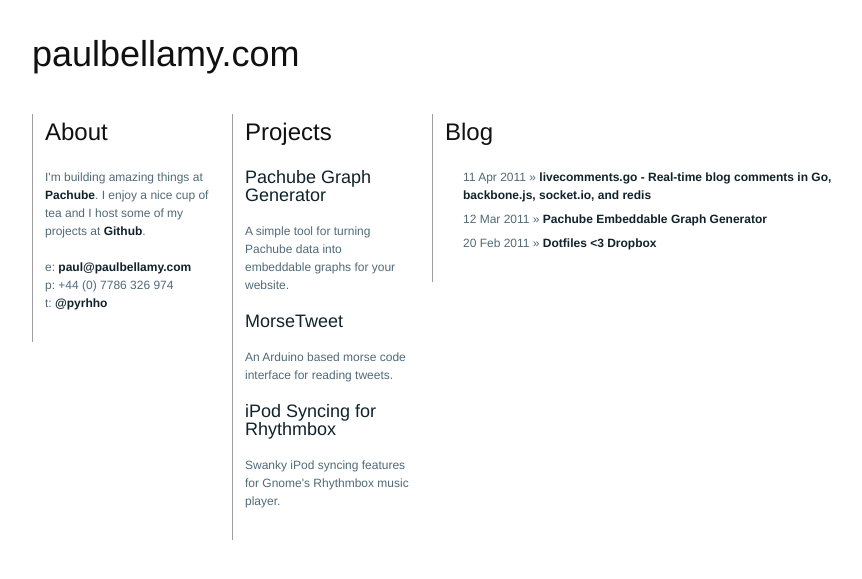
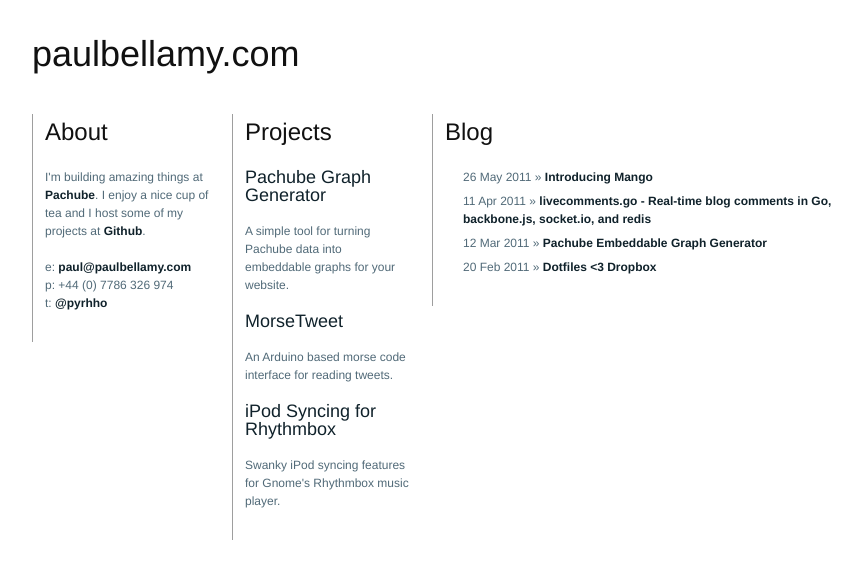
Before and after one commit to paulbellamy/paulbellamy.github.com, a Jekyll site: the page built from index.html, in a window 1280 px wide. Shown: the top 579 px of the page, without its empty margins (133-995 px from the left). Built offline with Jekyll 4.4.1, drawn with Linux system fonts in a browser that asks for light colours.

Commit message:
Moving mango post into live posts

```diff
--- a/_drafts/2011-05-25-introducing-mango.markdown
+++ b/_posts/2011-05-26-introducing-mango.markdown
@@ -6,7 +6,7 @@
 {{ page.title }}
 ----------------
 
-##### 25 May, 2011
+##### 26 May, 2011
 
 
 ## What?
```
